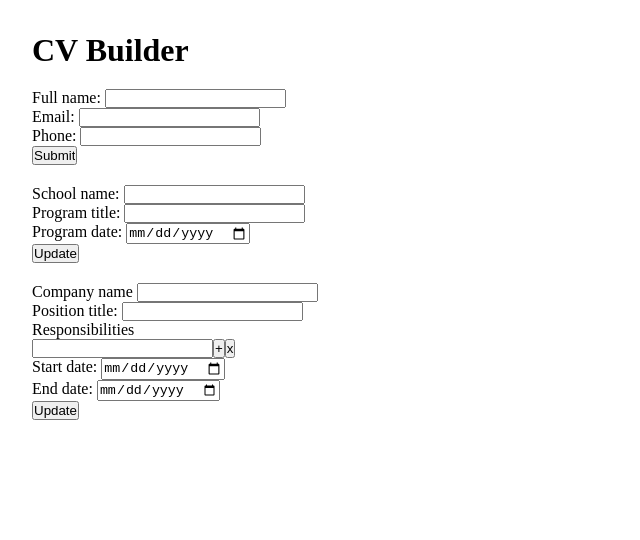
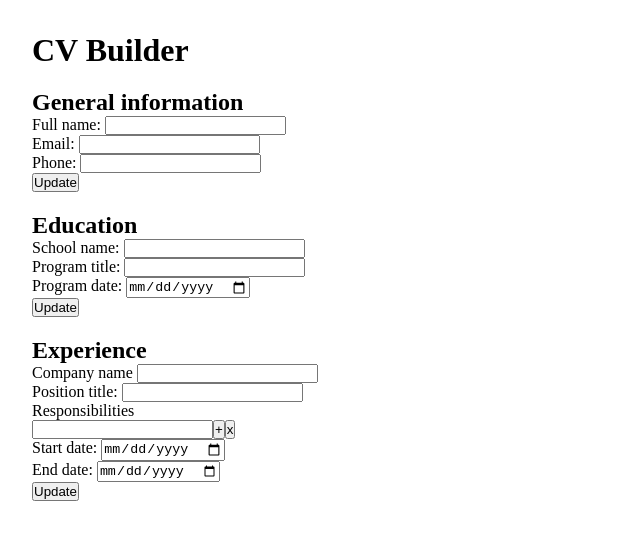
Before and after one commit to seraph404/resume-app, a React (Vite) app: page / in a window 1280 px wide. Shown: the top 540 px of the page, without its empty margins (0-640 px from the left). Built offline with nearby package versions, Linux system fonts and the light colour scheme.

Commit message:
Update UI markup for consistency

```diff
--- a/src/App.jsx
+++ b/src/App.jsx
@@ -37,6 +37,7 @@ function App() {
         <h1>CV Builder</h1>
 
         <section>
+          <h2>General information</h2>
           <GeneralInfo
             fullName={generalInfo.fullName}
             email={generalInfo.email}
@@ -46,6 +47,7 @@ function App() {
           />
         </section>
         <section>
+          <h2>Education</h2>
           <Education
             schoolName={education.schoolName}
             programTitle={education.programTitle}
@@ -54,6 +56,7 @@ function App() {
             setShowOutput={setShowOutput}
           />
         </section>
+        <h2>Experience</h2>
         <Experience
           companyName={experience.companyName}
           positionTitle={experience.positionTitle}
--- a/src/components/Education.jsx
+++ b/src/components/Education.jsx
@@ -64,7 +64,6 @@ function Education({
         </>
       ) : (
         <>
-          <h2>Education</h2>
           <p>{schoolName}</p>
           <p>{programTitle}</p>
           <p>{programDate}</p>
--- a/src/components/Experience.jsx
+++ b/src/components/Experience.jsx
@@ -131,7 +131,6 @@ function Experience({
         </>
       ) : (
         <>
-          <h2>Experience</h2>
           <p>{companyName}</p>
           <p>{positionTitle}</p>
           <ul>
--- a/src/components/GeneralInfo.jsx
+++ b/src/components/GeneralInfo.jsx
@@ -53,7 +53,7 @@ function GeneralInfo({ fullName, email, phone, setInfo }) {
             />
           </div>
           <div>
-            <input type="submit" value="Submit" onClick={handleSubmit} />
+            <input type="submit" value="Update" onClick={handleSubmit} />
           </div>
         </>
       ) : (
```
